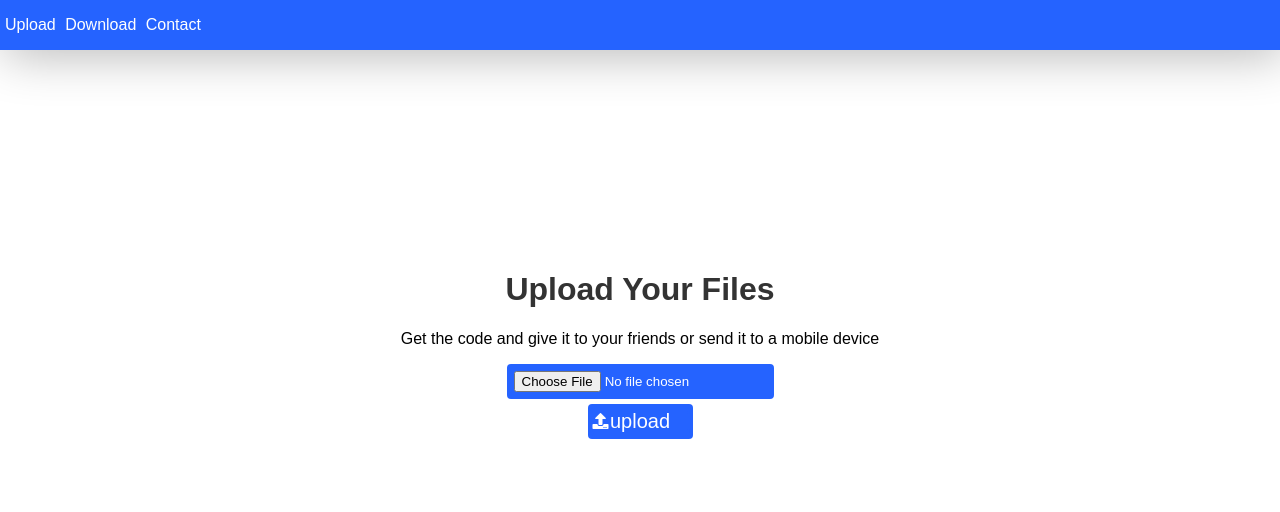
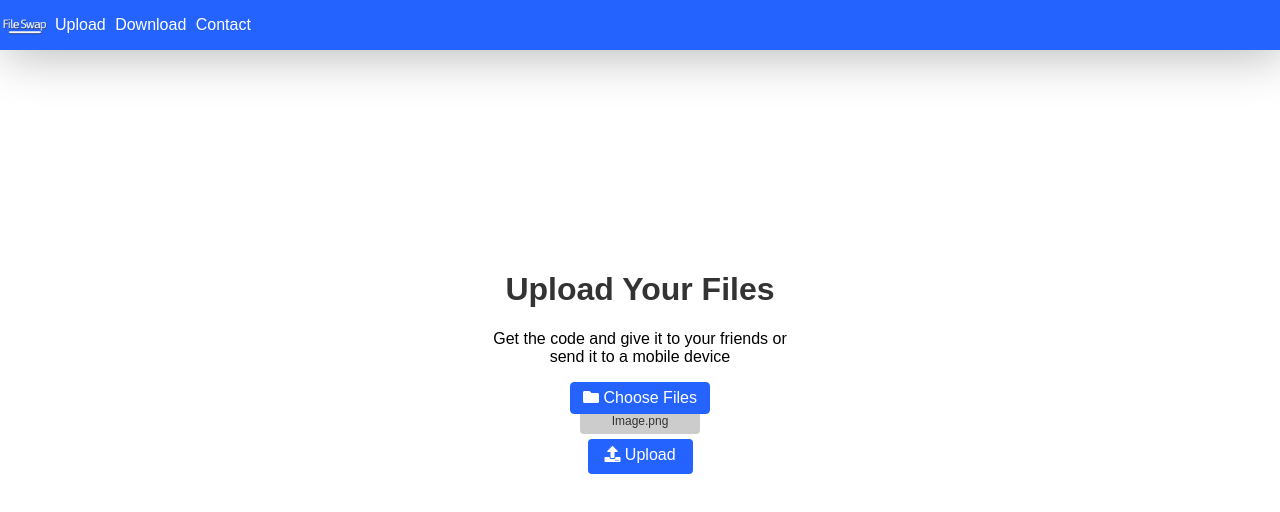
Before and after one commit to BanZ-Development/filebin, a website: page public/index.html in a window 1280 px wide. Drawn offline with Linux system fonts and the light colour scheme.

Commit message:
initial commit

```diff
--- a/package.json
+++ b/package.json
@@ -8,6 +8,7 @@
   "author": "",
   "license": "ISC",
   "dependencies": {
+    "express": "^4.17.1",
     "express-fileupload": "^1.2.1",
     "express.js": "^1.0.0",
     "find-remove": "^2.0.3",
--- a/public/index.html
+++ b/public/index.html
@@ -6,28 +6,36 @@
     <meta charset="UTF-8">
     <meta http-equiv="X-UA-Compatible" content="IE=edge">
     <meta name="viewport" content="width=device-width, initial-scale=1.0">
-    <title>FileBin - Home</title>
+    <meta name="description" content="Send files to other devices or with your friends by sending them your unique code for each file">
+    <title>FileSwap - Home</title>
 </head>
 <body>
     <nav>
-        <a href="#" class="nav-item">Upload</a>
-        <a href="pages/downloads.html" class="nav-item">Download</a>
-        <a href="pages/contact.html" class="nav-item">Contact</a>
+        <img src="image/File swap nav.webp" class="nav-logo">
+        <div class="nav-links">
+            <a href="#" class="nav-item">Upload</a>
+            <a href="pages/downloads.html" class="nav-item">Download</a>
+            <a href="pages/contact.html" class="nav-item">Contact</a>
+        </div>
     </nav>
     <div class="upload-div">
     <h1>Upload Your Files</h1>
     <p>Get the code and give it to your friends or send it to a mobile device</p>
     <form method="POST" action="/" enctype="multipart/form-data">
-        <input type="file" name="file" id="file">
+        <div>
+        <label class="custom-file-upload">
+            <i class="fas fa-folder"></i> Choose Files
+            <input type="file" name="file" id="file">
+        </label>
+        <p class="filename">Image.png</p>
+        </div>
         <div class="submit">
-            <i class="fas fa-upload"></i>
+            <label class="custom-file-upload">
+                <i class="fas fa-upload"></i> Upload
             <input class="btn" type="submit" value="upload">
+            </label>
         </div>
     </form>
     </div>
-
-    <script>
-        let button = document.createElement("button")
-    </script>
 </body>
 </html>
--- a/public/style.css
+++ b/public/style.css
@@ -17,6 +17,35 @@ h1::selection {
     background-color: #333;
 }
 
+/* Nav */
+
+nav {
+    width: 100%;
+    height: 50px;
+    position: sticky;
+    box-shadow: 4px 4px 50px rgba(0, 0, 0, 0.3);
+    background-color: rgb(37, 99, 255);
+}
+
+.nav-item {
+    line-height: 50px;
+    color: white;
+    text-decoration: none;
+    margin-left: 5px;
+}
+
+.nav-logo {
+    width: 50px;
+    position: absolute;
+    border-radius: 4px;
+}
+
+.nav-links {
+    margin-left: 50px;
+}
+
+/* Main Content */
+
 .btn {
     border: solid 2px rgb(37, 99, 255);
     border-radius: 10px;
@@ -33,31 +62,7 @@ h1::selection {
     cursor: pointer;
     position: static;
     text-align: center;
-}
-
-.upload-div {
-display: block;
-margin-left: auto;
-margin-right: auto;
-width: 500px;
-max-height: 600px;
-padding-top: 200px;
-text-align: center;
-}
-
-nav {
-    width: 100%;
-    height: 50px;
-    position: sticky;
-    box-shadow: 4px 4px 50px rgba(0, 0, 0, 0.3);
-    background-color: rgb(37, 99, 255);
-}
-
-.nav-item {
-    line-height: 50px;
-    color: white;
-    text-decoration: none;
-    margin-left: 5px;
+    display: none;
 }
 
 #file {
@@ -67,7 +72,18 @@ nav {
     padding: 5px;
     border-radius: 4px;
     outline: none;
+    display: none;
 }
+
+.upload-div {
+    display: block;
+    margin-left: auto;
+    margin-right: auto;
+    width: 300px;
+    max-height: 600px;
+    padding-top: 200px;
+    text-align: center;
+    }
 
 .submit {
     margin: 0px;
@@ -83,10 +99,38 @@ nav {
     position: relative;
 }
 
+input [type=file] {
+    display: none;
+}
+
 i.fas.fa-upload {
-    position: absolute;
-    float: left;
-    margin-top: 9px;
-    left: 0;
-    margin-left: 5px;
+    color: #ffff;
 }
+
+i.fas.fa-folder {
+    color: #ffff;
+}
+
+.custom-file-upload {
+    border: 1px solid rgb(37, 99, 255);
+    border-radius: 4px;
+    color: white;
+    background-color: rgb(37, 99, 255);
+    display: inline-block;
+    padding: 6px 12px;
+    cursor: pointer;
+}
+
+.filename {
+    margin: 0px;
+    padding: 0px;
+    background-color: #ccc;
+    color: #333;
+    border-radius: 0px 0px 4px 4px;
+    width: 120px;
+    height: 20px;
+    font-size: 12px;
+    margin-left: auto;
+    margin-right: auto;
+    display: block;
+}
```
Also changed, not shown: public/pages/contact.html (+1 -1 lines), public/pages/downloads.html (+1 -1 lines), public/image/File swap nav.webp (added), public/image/File swap.webp (added), public/image/Fileswap nav.png (added), 1 other file.
